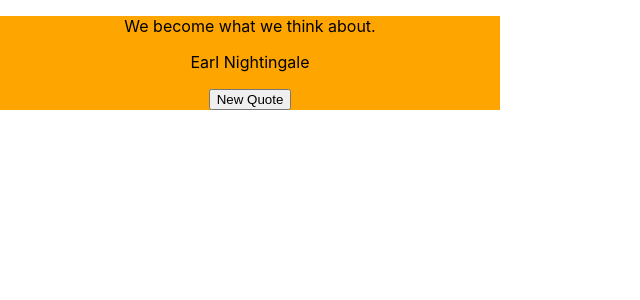
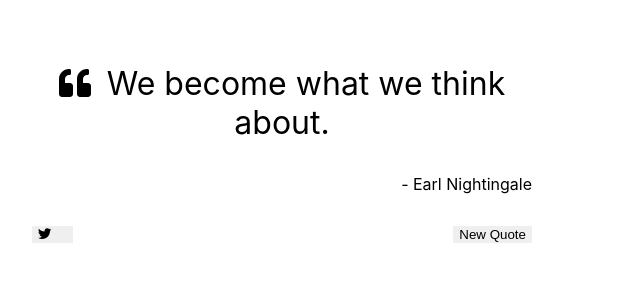
Before and after one commit to LE-Smith/freecodecamp-quote-machine, a React (Create React App) app: page / in a window 1280 px wide. Shown: the top 300 px of the page, without its empty margins (0-640 px from the left). Built offline with nearby package versions, Linux system fonts and the light colour scheme.

Commit message:
add quote-component functionality

```diff
--- a/src/components/Quote.js
+++ b/src/components/Quote.js
@@ -1,17 +1,50 @@
-import React from 'react'
+import React from 'react';
 import './Quote.scss';
+import { FontAwesomeIcon } from '@fortawesome/react-fontawesome';
+import Button from 'react-bootstrap/Button';
+import { faQuoteLeft } from '@fortawesome/free-solid-svg-icons';
+import { faTwitter } from '@fortawesome/free-brands-svg-icons';
 
 const Quotes = props => {
+  const styles = {
+    btn: {
+      backgroundColor: props.color,
+      border: 'none',
+    },
+    text: {
+      color: props.color,
+    },
+  };
 
-
-    return (
-        <div id="quote-box">
-            <p id="text"><i class="fa fa-quote-left"></i>{props.text}</p>
-            <p id="author">{props.author}</p>
-            <button id="new-quote">New Quote</button>
-        </div>
-    )
-
-}
+  return (
+    <div id="quote-box">
+      <p style={styles.text} id="text">
+        <FontAwesomeIcon className="fa-icon" icon={faQuoteLeft} />
+        {props.text}
+      </p>
+      <p style={styles.text} id="author">
+        - {props.author}
+      </p>
+      <div id="buttons">
+        <Button
+          className="bootstrap-btn"
+          style={styles.btn}
+          id="new-quote"
+          onClick={props.twitterClicked}
+        >
+          <FontAwesomeIcon className="fa-icon" icon={faTwitter} />
+        </Button>
+        <Button
+          className="bootstrap-btn"
+          style={styles.btn}
+          id="new-quote"
+          onClick={props.newQuoteClicked}
+        >
+          New Quote
+        </Button>
+      </div>
+    </div>
+  );
+};
 
 export default Quotes;
--- a/src/components/Quote.scss
+++ b/src/components/Quote.scss
@@ -1,5 +1,29 @@
-div {
-    background-color: orange;
+#quote-box {
+    background-color: white;
     width: 500px;
+    border-radius: 3px;
+    padding: 2rem;
+}
 
+.fa-icon {
+    margin-right: 1rem;
 }
+
+.bootstrap-btn:hover {
+    opacity: 0.9;
+}
+
+#text {
+    font-size: 2rem;
+}
+
+#author {
+    text-align: right;
+    margin-top: 1rem;
+}
+
+#buttons {
+    display: flex;
+    justify-content: space-between;
+    margin-top: 2rem;
+}
```
